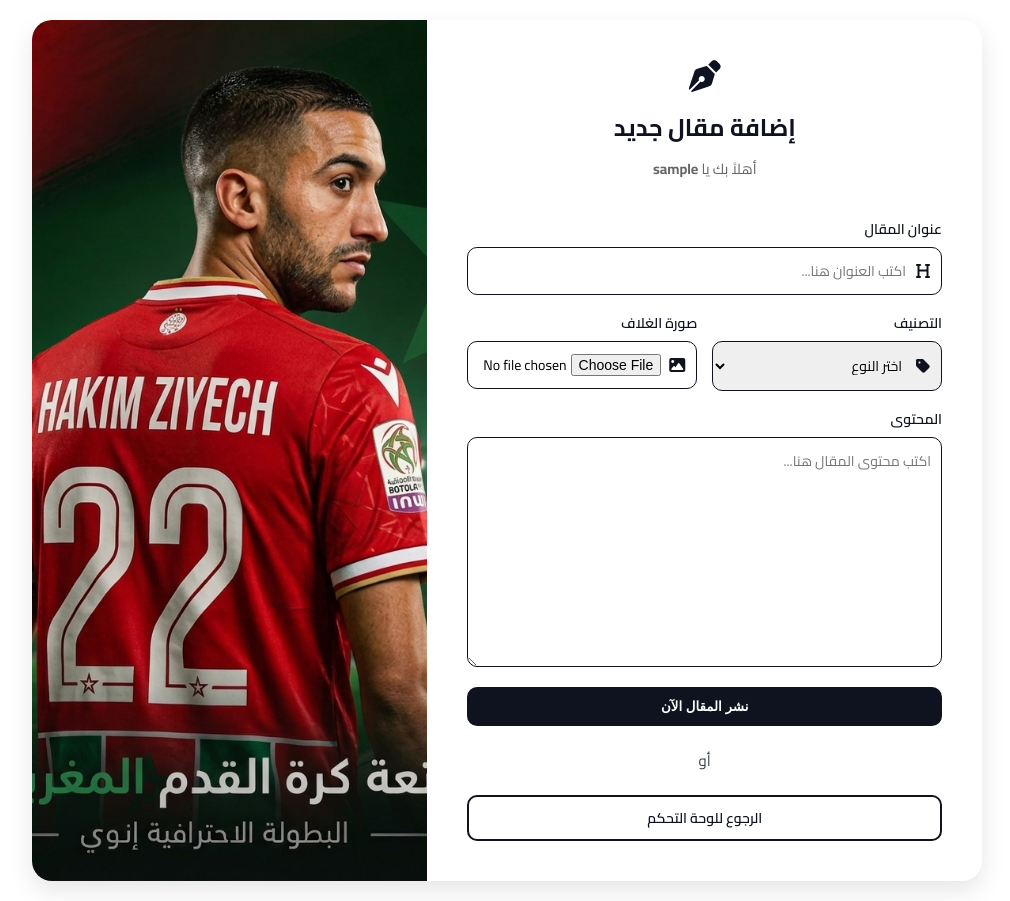
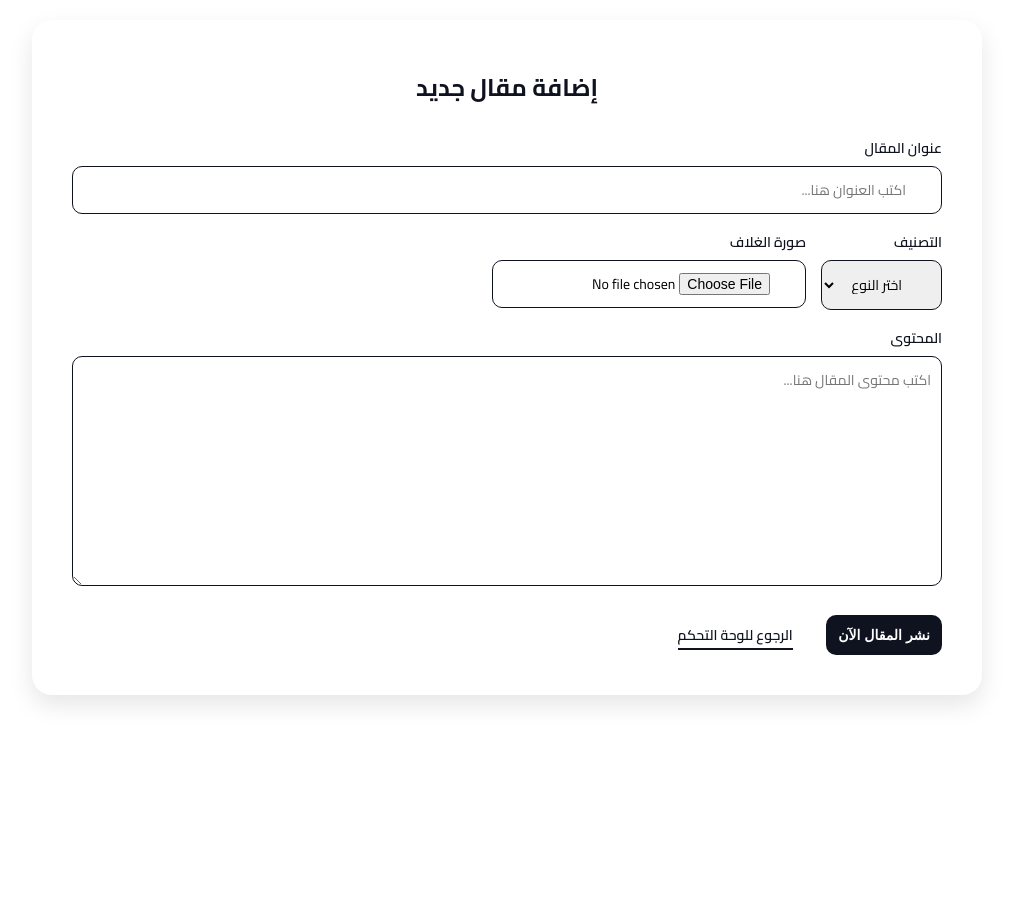
Before and after one commit to Achehri-Hassan/koora-maghribia-blog, a PHP site: page /create.php in a window 1280 px wide. Shown: the whole page, without its empty margins (133-1143 px from the left). After the commit the page ends 705 px from the top, so only its background shows below. Run offline with PHP 8.4, Linux system fonts and the light colour scheme; the visitor is signed in with stand-in values (Sample User, id 1); some web fonts are replaced.

Commit message:
modification design

```diff
--- a/article.php
+++ b/article.php
@@ -44,26 +44,25 @@ class Article
     }
 
     //   function to create article
-    public function createArticle($title, $content, $image, $author, $category)
+    public function createArticle($title, $content, $image, $category)
     {
-        $sql = "INSERT INTO articles (title, content, image, author, category)
-                VALUES (:title, :content, :image, :author, :category)";
+        $sql = "INSERT INTO articles (title, content, image,  category)
+                VALUES (:title, :content, :image, :category)";
         $stmt = $this->conn->prepare($sql);
         return $stmt->execute([
             "title" => $title,
             "content" => $content,
             "image" => $image,
-            "author" => $author,
             "category" => $category
         ]);
     }
 
 
     // function update article
-    public function Update($id, $title, $content, $image, $author, $category)
+    public function Update($id, $title, $content, $image,  $category)
     {
         $sql = "UPDATE articles SET title=:title, content=:content, category=:category,
-                image=:image, author=:author WHERE id=:id";
+                image=:image,  WHERE id=:id";
         $stmt = $this->conn->prepare($sql);
         return $stmt->execute([
             "id" => $id,
@@ -71,7 +70,7 @@ class Article
             "content" => $content,
             "category" => $category,
             "image" => $image,
-            "author" => $author
+
         ]);
     }
 
--- a/create.php
+++ b/create.php
@@ -1,8 +1,9 @@
 <?php
+
+
 require_once "article.php";
 session_start();
 
-// 1. حماية الصفحة: إيلا ماكانش Admin داير Login يرجع لصفحة Login
 if (!isset($_SESSION['user_id'])) {
     header("Location: login.php");
     exit();
@@ -16,9 +17,6 @@ if ($_SERVER["REQUEST_METHOD"] === "POST" && isset($_POST['add_article'])) {
     $content  = trim($_POST['content']);
     $category = $_POST["select"];
 
-    // جلب اسم الكاتب تلقائياً من السيسيون (بدون الحاجة لخانة في الفورم)
-    // ملاحظة: تأكد أنك خزنت 'username' في ملف login.php
-    $author = isset($_SESSION['username']) ? $_SESSION['username'] : 'Admin';
 
     $imageName = $_FILES['image']['name'];
     $tmpName   = $_FILES['image']['tmp_name'];
@@ -31,13 +29,14 @@ if ($_SERVER["REQUEST_METHOD"] === "POST" && isset($_POST['add_article'])) {
         if (move_uploaded_file($tmpName, $path)) {
             $article = new Article();
 
-            // استدعاء الدالة بـ 5 برامترات (Title, Content, Image, Author, Category)
-            $result = $article->createArticle($title, $content, $imageName, $author, $category);
+
+            $result = $article->createArticle($title, $content, $imageName , $category);
 
             if ($result) {
-                // النجاح: الرجوع للوحة التحكم
+
                 header("Location: dashboard.php?msg=success");
                 exit();
+
             } else {
                 $error = "خطأ في قاعدة البيانات.";
             }
@@ -58,48 +57,53 @@ if ($_SERVER["REQUEST_METHOD"] === "POST" && isset($_POST['add_article'])) {
   <link rel="stylesheet" href="css/create.css"/>
 </head>
 <body>
+
   <div class="form_container">
+
     <div class="login-card">
+
       <div class="form-side">
         <div class="form-header">
-          <i class="fa-solid fa-pen-nib"></i>
+
           <h1>إضافة مقال جديد</h1>
-          <p style="color: #666; font-size: 0.9rem;">أهلاً بك يا <strong><?= htmlspecialchars($_SESSION['username'] ?? 'المدير') ?></strong></p>
-          <div class="line"></div>
+
           <?php if($error): ?>
               <p style="color: #ff4d4d;"><?= $error ?></p>
           <?php endif; ?>
         </div>
 
         <form method="post" enctype="multipart/form-data">
+
           <div class="input-group">
             <label>عنوان المقال</label>
             <div class="input-box">
               <input type="text" placeholder="اكتب العنوان هنا..." required name="title" />
-              <i class="fa-solid fa-heading"></i>
+
             </div>
           </div>
 
-          <div class="row">
+          <div class="row_img_select">
+
             <div class="input-group">
+
               <label>التصنيف</label>
               <div class="input-box">
                 <select required name="select">
                   <option value="" disabled selected>اختر النوع</option>
                   <option value="news">أخبار</option>
-                  <option value="matches">مباريات</option>
+                  <option value="Transfers">الانتقالات</option>
+                </select>
+              </div>
 
-                </select>
-                <i class="fa-solid fa-tag"></i>
-              </div>
             </div>
 
             <div class="input-group">
+
               <label>صورة الغلاف</label>
               <div class="input-box">
                 <input type="file" name="image" required />
-                <i class="fa-solid fa-image"></i>
               </div>
+
             </div>
           </div>
 
@@ -110,17 +114,18 @@ if ($_SERVER["REQUEST_METHOD"] === "POST" && isset($_POST['add_article'])) {
             </div>
           </div>
 
-          <button type="submit" class="btn-submit" name="add_article">نشر المقال الآن</button>
 
-          <div class="divider">أو</div>
-          <a href="dashboard.php" class="btn-back">الرجوع للوحة التحكم</a>
+
+              <button type="submit" class="btn-submit" name="add_article">نشر المقال الآن</button>
+              <a href="dashboard.php" class="btn-back">الرجوع للوحة التحكم</a>
+
         </form>
       </div>
 
-      <div class="image-side">
-        <img src="assest/hakim.png" alt="Hakim" />
-      </div>
+
     </div>
+
+
   </div>
 </body>
 </html>
--- a/css/create.css
+++ b/css/create.css
@@ -3,12 +3,7 @@
 @import url(components/stracture.css);
 
 
-body {
-    display: flex;
-    justify-content: center;
-    align-items: center;
-    min-height: 100vh;
-}
+
 
 .form_container {
     display: flex;
@@ -16,7 +11,6 @@ body {
     align-items: center;
     width: 100%;
     padding: 20px;
-
 }
 
 .login-card {
@@ -44,35 +38,18 @@ body {
     margin-bottom: 20px;
 }
 
-.form-header i {
-    font-size: 2rem;
-    color: var(--second-color);
-    margin-bottom: 8px;
-}
-
 .form-header h1 {
     font-size: 1.5rem;
     color: var(--second-color);
     margin: 5px 0;
 }
 
-.line {
-    height: 4px;
-    width: 40px;
-    background: var(--accent-color);
-    margin: 5px auto;
-    border-radius: 2px;
-}
 
 
-.row {
+.row_img_select {
     display: flex;
     gap: 15px;
     width: 100%;
-}
-
-.row .input-group {
-    flex: 1;
 }
 
 .input-group {
@@ -85,12 +62,6 @@ body {
     font-weight: 600;
     font-size: 14px;
     color:var(--second-color);
-}
-
-.input-box {
-    position: relative;
-    display: flex;
-    align-items: center;
 }
 
 .input-box input,
@@ -107,20 +78,15 @@ body {
 }
 
 
-
-.input-box i {
-    position: absolute;
-    right: 12px;
-    color: var(--second-color);
-}
-
 .input-box textarea {
     padding: 10px;
     resize: none;
 }
 
+
+
 .btn-submit {
-    width: 100%;
+
     padding: 12px;
     background-color: var(--second-color);
     color: var(--white);
@@ -130,25 +96,15 @@ body {
     cursor: pointer;
     margin-top: 5px;
     transition: 0.3s;
+    font-size: 14px;
 }
 
 
-
-.divider {
-    text-align: center;
-    margin: 20px 0;
-    color: var(--text);
-
-    font-size: 15px;
-}
-
 .btn-back {
-    width: 100%;
-    padding: 8px;
-    background: transparent;
+    margin-right: 30px;
     color: var(--second-color);
-    border: 2px solid var(--second-color);
-    border-radius: 10px;
+    border-bottom: 2px solid var(--second-color);
+    width: fit-content;
     font-weight: 600;
     text-decoration: none;
     display: inline-block;
@@ -158,33 +114,12 @@ body {
 }
 
 
-.image-side {
-    flex: 1;
-    background-color: var(--white);
-    display: flex;
-    align-items: flex-end;
-    justify-content: center;
-    overflow: hidden;
-}
-
-.image-side img {
-    width: 100%;
-    height: 100%;
-    object-fit: cover;
-}
-
 @media (max-width: 850px) {
     .login-card {
         flex-direction: column;
         max-width: 450px;
     }
 
-    .image-side {
-        display: none;
-    }
 
-    .row {
-        flex-direction: column;
-        gap: 0;
-    }
+
 }
--- a/index.php
+++ b/index.php
@@ -73,9 +73,9 @@ if (isset($_GET['cat']) && !empty($_GET['cat'])) {
 
             <a href="index.php" class="filter-pill <?= !isset($_GET['cat']) ? 'active' : '' ?>"> All </a>
             <a href="index.php?cat=news" class="filter-pill <?= (isset($_GET['cat']) && $_GET['cat'] =='news') ? 'active' : '' ?>">  أخبار</a>
-            <a href="index.php?cat=matches" class="filter-pill <?= (isset($_GET['cat']) && $_GET['cat'] =='matches') ? 'active' : '' ?>"> مباريات </a>
+            <a href="index.php?cat=matches" class="filter-pill <?= (isset($_GET['cat']) && $_GET['cat'] =='Transfers') ? 'active' : '' ?>">انتقالات</a>
 
-            </div>
+          </div>
         </section>
 
         <!-- Article card -->
--- a/script.sql
+++ b/script.sql
@@ -28,7 +28,6 @@ CREATE TABLE articles (
 
   id INT AUTO_INCREMENT PRIMARY KEY,
   title VARCHAR(255) NOT NULL,
-  author VARCHAR(40) not NULL,
   content TEXT NOT NULL,
   image VARCHAR(255),
   category VARCHAR(50),
```
